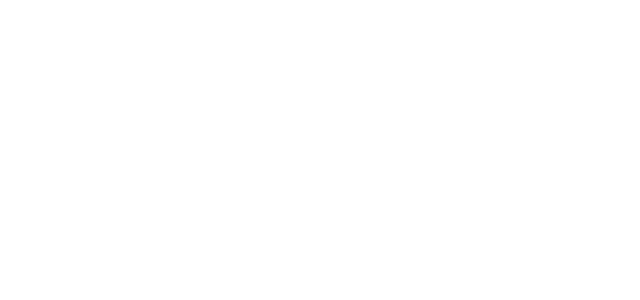
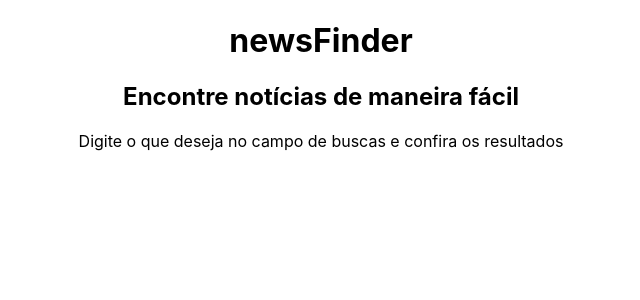
Before and after one commit to andre-rosatto/newtab-newsfinder, a React (Create React App) app: page / in a window 1280 px wide. Shown: the top 300 px of the page, without its empty margins (319-959 px from the left). Built offline with nearby package versions, Linux system fonts and the light colour scheme.

Commit message:
html inicial

```diff
--- a/src/App.js
+++ b/src/App.js
@@ -1,9 +1,10 @@
 import './App.css';
+import Home from './components/Home';
 
 export default function App() {
 	return (
 		<div className="App">
-
+			<Home />
 		</div>
 	);
 }
--- /dev/null
+++ b/src/components/Home.jsx
@@ -0,0 +1,11 @@
+export default function Home() {
+	return (
+		<div className="Home">
+			<header>
+				<h1>newsFinder</h1>
+				<h2>Encontre notícias de maneira fácil</h2>
+				<p>Digite o que deseja no campo de buscas e confira os resultados</p>
+			</header>
+		</div>
+	);
+}
```
